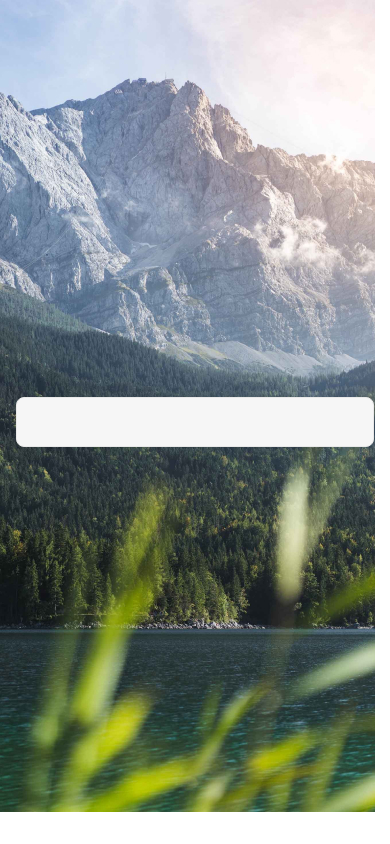
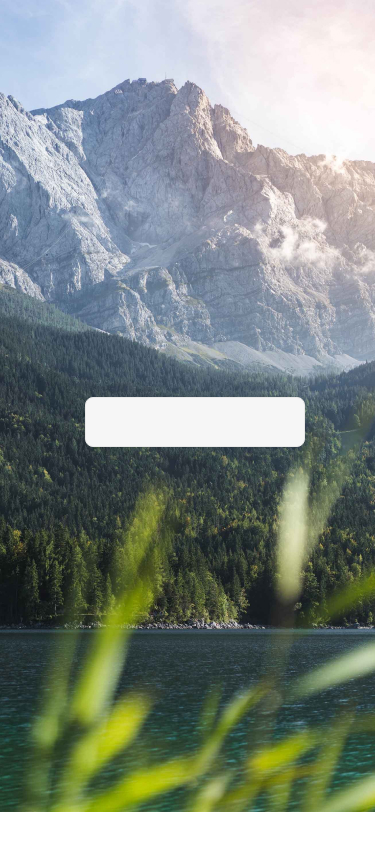
Before and after one commit to VadimKorobec/react-native, a React Native app: screen / in a window 390 px wide. Built offline with nearby package versions, Linux system fonts and the light colour scheme.

Commit message:
Update App.js

```diff
--- a/App.js
+++ b/App.js
@@ -24,7 +24,7 @@ const styles = StyleSheet.create({
     flex: 1,
     resizeMode: "cover",
     justifyContent: "center",
-    // alignItems: "center",
+    alignItems: "center",
   },
   input: {
     borderWidth: 1,
```
